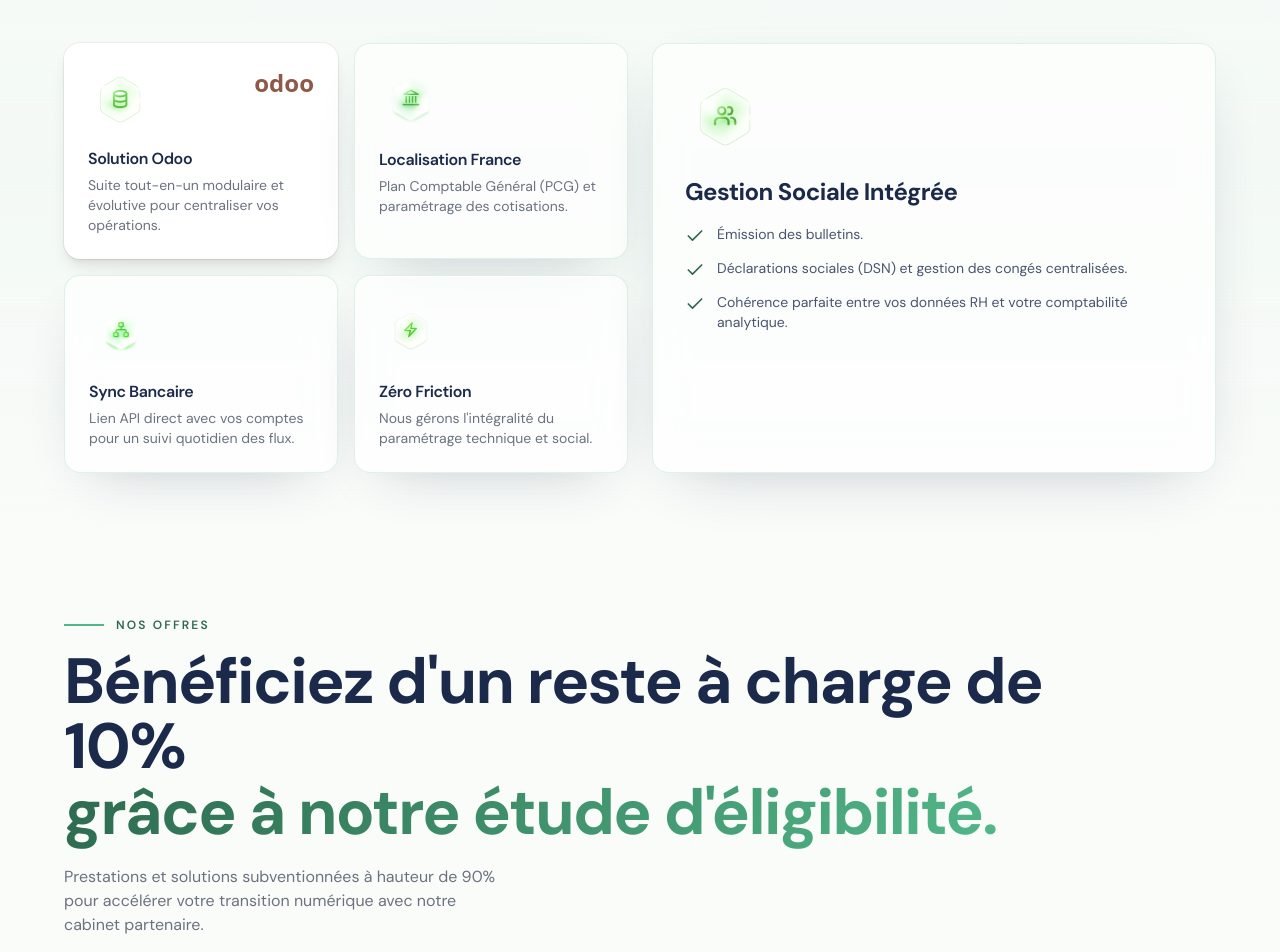
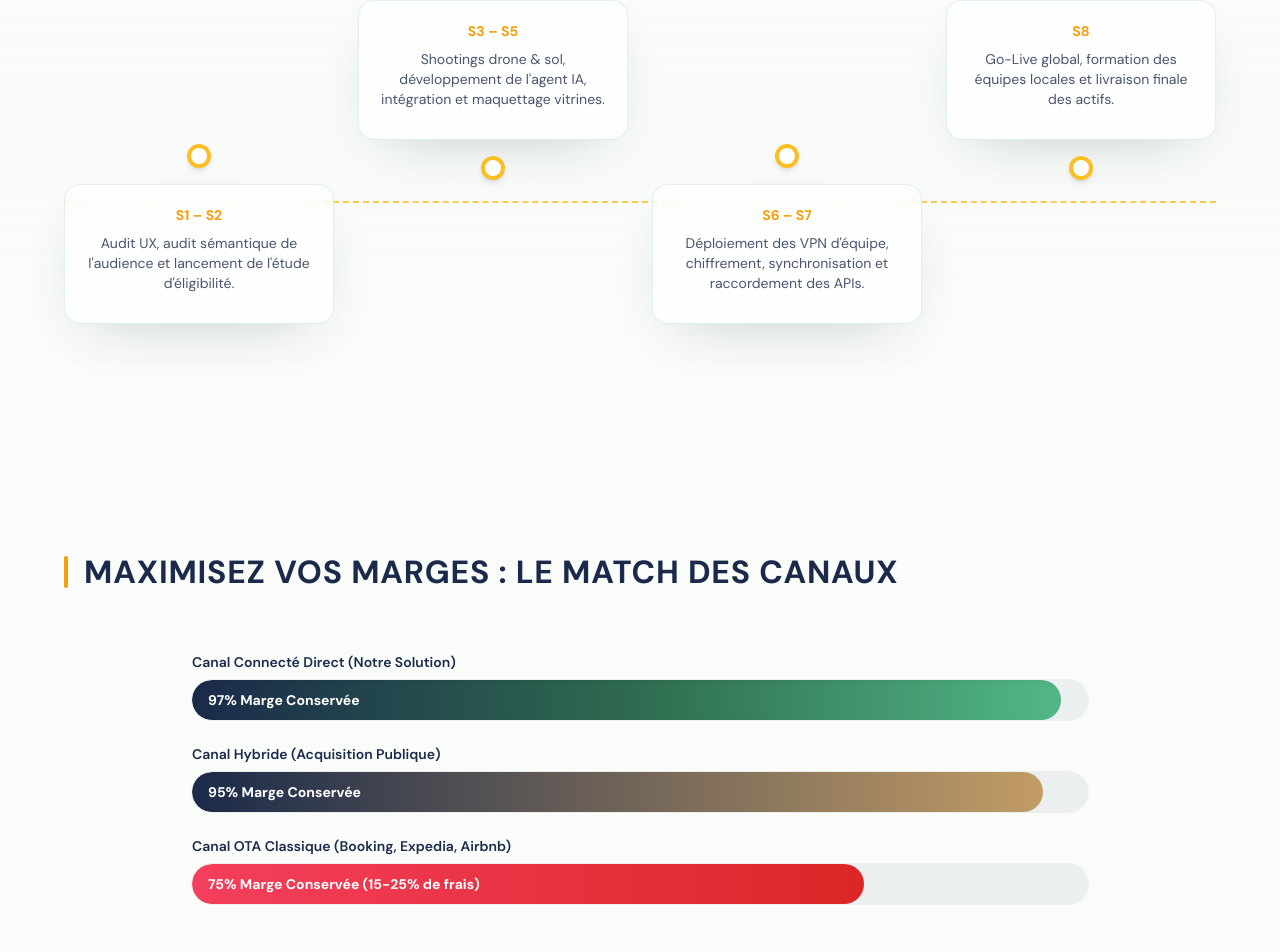
Before and after one commit to alaouiabdnour03/my-landing-page, a React (Vite) app: page / in a window 1280 px wide. Shown: the part 4050-5002 px from the top of the page. Built offline with nearby package versions, Linux system fonts and the light colour scheme.

Commit message:
feat(landing): add Plan de Déploiement Stratégique and Maximisez Vos Marges channels comparison

```diff
--- a/src/components/landing/LaMecLanding.jsx
+++ b/src/components/landing/LaMecLanding.jsx
@@ -297,6 +297,182 @@ export const LaMecLanding = () => {
         </div>
       </section>
 
+      {/* ───────── PLAN DE DÉPLOIEMENT STRATÉGIQUE ───────── */}
+      <section className={`relative ${SECTION} bg-gradient-to-b from-transparent via-brand-green-pale/10 to-transparent`}>
+        <div className={INNER}>
+          <Reveal>
+            <div className="flex items-center gap-4">
+              <div className="w-1 h-8 bg-amber-500 rounded-full shrink-0" />
+              <h2 className="text-[clamp(22px,3vw,32px)] font-bold uppercase tracking-wide text-brand-navy">
+                Plan de Déploiement Stratégique
+              </h2>
+            </div>
+          </Reveal>
+
+          {/* Desktop Timeline */}
+          <div className="hidden md:block relative mt-24 pb-20">
+            {/* Horizontal Line */}
+            <div className="absolute top-1/2 left-0 right-0 h-0.5 border-t-2 border-dashed border-amber-400/80 -translate-y-1/2 z-0" />
+
+            <div className="grid grid-cols-4 gap-6 relative z-10">
+
+              {/* S1 - S2 (Below Line) */}
+              <div className="flex flex-col items-center">
+                <div className="h-32" /> {/* empty space above the line */}
+                {/* Circle marker */}
+                <div className="w-6 h-6 rounded-full border-4 border-amber-400 bg-white shadow-md flex items-center justify-center my-4 animate-pulse" />
+                {/* Card */}
+                <Reveal delay={0} className="w-full">
+                  <div className="glass-card rounded-2xl p-5 ring-1 ring-black/5 shadow-lg text-center min-h-[140px] hover:scale-[1.02] transition-transform">
+                    <div className="text-amber-500 font-bold text-sm mb-2">S1 – S2</div>
+                    <p className="text-brand-navy/80 text-xs sm:text-sm leading-relaxed">
+                      Audit UX, audit sémantique de l'audience et lancement de l'étude d'éligibilité.
+                    </p>
+                  </div>
+                </Reveal>
+              </div>
+
+              {/* S3 - S5 (Above Line) */}
+              <div className="flex flex-col items-center">
+                {/* Card */}
+                <Reveal delay={1} className="w-full">
+                  <div className="glass-card rounded-2xl p-5 ring-1 ring-black/5 shadow-lg text-center min-h-[140px] hover:scale-[1.02] transition-transform">
+                    <div className="text-amber-500 font-bold text-sm mb-2">S3 – S5</div>
+                    <p className="text-brand-navy/80 text-xs sm:text-sm leading-relaxed">
+                      Shootings drone &amp; sol, développement de l'agent IA, intégration et maquettage vitrines.
+                    </p>
+                  </div>
+                </Reveal>
+                {/* Circle marker */}
+                <div className="w-6 h-6 rounded-full border-4 border-amber-400 bg-white shadow-md flex items-center justify-center my-4 animate-pulse" />
+                <div className="h-32" /> {/* empty space below the line */}
+              </div>
+
+              {/* S6 - S7 (Below Line) */}
+              <div className="flex flex-col items-center">
+                <div className="h-32" />
+                {/* Circle marker */}
+                <div className="w-6 h-6 rounded-full border-4 border-amber-400 bg-white shadow-md flex items-center justify-center my-4 animate-pulse" />
+                {/* Card */}
+                <Reveal delay={2} className="w-full">
+                  <div className="glass-card rounded-2xl p-5 ring-1 ring-black/5 shadow-lg text-center min-h-[140px] hover:scale-[1.02] transition-transform">
+                    <div className="text-amber-500 font-bold text-sm mb-2">S6 – S7</div>
+                    <p className="text-brand-navy/80 text-xs sm:text-sm leading-relaxed">
+                      Déploiement des VPN d'équipe, chiffrement, synchronisation et raccordement des APIs.
+                    </p>
+                  </div>
+                </Reveal>
+              </div>
+
+              {/* S8 (Above Line) */}
+              <div className="flex flex-col items-center">
+                {/* Card */}
+                <Reveal delay={3} className="w-full">
+                  <div className="glass-card rounded-2xl p-5 ring-1 ring-black/5 shadow-lg text-center min-h-[140px] hover:scale-[1.02] transition-transform">
+                    <div className="text-amber-500 font-bold text-sm mb-2">S8</div>
+                    <p className="text-brand-navy/80 text-xs sm:text-sm leading-relaxed">
+                      Go-Live global, formation des équipes locales et livraison finale des actifs.
+                    </p>
+                  </div>
+                </Reveal>
+                {/* Circle marker */}
+                <div className="w-6 h-6 rounded-full border-4 border-amber-400 bg-white shadow-md flex items-center justify-center my-4 animate-pulse" />
+                <div className="h-32" />
+              </div>
+
+            </div>
+          </div>
+
+          {/* Mobile Vertical Timeline */}
+          <div className="block md:hidden relative mt-12 pl-8 border-l-2 border-dashed border-amber-400/80 space-y-8">
+            {[
+              { w: "S1 – S2", desc: "Audit UX, audit sémantique de l'audience et lancement de l'étude d'éligibilité." },
+              { w: "S3 – S5", desc: "Shootings drone & sol, développement de l'agent IA, intégration et maquettage vitrines." },
+              { w: "S6 – S7", desc: "Déploiement des VPN d'équipe, chiffrement, synchronisation et raccordement des APIs." },
+              { w: "S8", desc: "Go-Live global, formation des équipes locales et livraison finale des actifs." }
+            ].map((step, idx) => (
+              <Reveal key={step.w} delay={idx} className="relative">
+                {/* Bullet */}
+                <div className="absolute -left-[41px] top-1.5 w-6 h-6 rounded-full border-4 border-amber-400 bg-white shadow-sm flex items-center justify-center" />
+                {/* Card */}
+                <div className="glass-card rounded-2xl p-5 ring-1 ring-black/5 shadow-lg">
+                  <div className="text-amber-500 font-bold text-sm mb-1">{step.w}</div>
+                  <p className="text-brand-navy/80 text-sm leading-relaxed">{step.desc}</p>
+                </div>
+              </Reveal>
+            ))}
+          </div>
+        </div>
+      </section>
+
+      {/* ───────── MAXIMISEZ VOS MARGES ───────── */}
+      <section className={`relative ${SECTION}`}>
+        <div className={INNER}>
+          <Reveal>
+            <div className="flex items-center gap-4">
+              <div className="w-1 h-8 bg-amber-500 rounded-full shrink-0" />
+              <h2 className="text-[clamp(22px,3vw,32px)] font-bold uppercase tracking-wide text-brand-navy">
+                Maximisez Vos Marges : Le Match des Canaux
+              </h2>
+            </div>
+          </Reveal>
+
+          <div className="mt-14 max-w-4xl mx-auto space-y-6">
+            {/* Bar 1 */}
+            <Reveal delay={0} className="space-y-2">
+              <div className="flex justify-between items-center text-sm font-semibold text-brand-navy">
+                <span>Canal Connecté Direct (Notre Solution)</span>
+              </div>
+              <div className="w-full bg-brand-navy/[0.06] rounded-full h-10 overflow-hidden ring-1 ring-black/5 relative">
+                <div
+                  className="bg-gradient-to-r from-brand-navy via-brand-green-deep to-brand-green h-full rounded-full flex items-center px-4 transition-all duration-1000 shadow-inner"
+                  style={{ width: "97%" }}
+                >
+                  <span className="text-white text-xs sm:text-sm font-bold">97% Marge Conservée</span>
+                </div>
+              </div>
+            </Reveal>
+
+            {/* Bar 2 */}
+            <Reveal delay={1} className="space-y-2">
+              <div className="flex justify-between items-center text-sm font-semibold text-brand-navy">
+                <span>Canal Hybride (Acquisition Publique)</span>
+              </div>
+              <div className="w-full bg-brand-navy/[0.06] rounded-full h-10 overflow-hidden ring-1 ring-black/5 relative">
+                <div
+                  className="bg-gradient-to-r from-[#1b2a4a] to-[#c29c66] h-full rounded-full flex items-center px-4 transition-all duration-1000"
+                  style={{ width: "95%" }}
+                >
+                  <span className="text-white text-xs sm:text-sm font-bold">95% Marge Conservée</span>
+                </div>
+              </div>
+            </Reveal>
+
+            {/* Bar 3 */}
+            <Reveal delay={2} className="space-y-2">
+              <div className="flex justify-between items-center text-sm font-semibold text-brand-navy">
+                <span>Canal OTA Classique (Booking, Expedia, Airbnb)</span>
+              </div>
+              <div className="w-full bg-brand-navy/[0.06] rounded-full h-10 overflow-hidden ring-1 ring-black/5 relative">
+                <div
+                  className="bg-gradient-to-r from-rose-500 to-red-600 h-full rounded-full flex items-center px-4 transition-all duration-1000"
+                  style={{ width: "75%" }}
+                >
+                  <span className="text-white text-xs sm:text-sm font-bold">75% Marge Conservée (15-25% de frais)</span>
+                </div>
+              </div>
+            </Reveal>
+
+            {/* Bottom italic quote */}
+            <Reveal delay={3} className="pt-6 text-center">
+              <p className="text-sm italic text-brand-navy/60 leading-relaxed max-w-2xl mx-auto">
+                En redirigeant seulement 40% de vos réservations vers vos vitrines propriétaires d'acquisition, vous augmentez votre rentabilité nette de 12% dès la première saison.
+              </p>
+            </Reveal>
+          </div>
+        </div>
+      </section>
+
       {/* ───────── INFRASTRUCTURE ───────── */}
       <section className={`relative ${SECTION} bg-gradient-to-b from-transparent via-brand-green-pale/40 to-transparent`}>
         <div className={INNER}>
```
